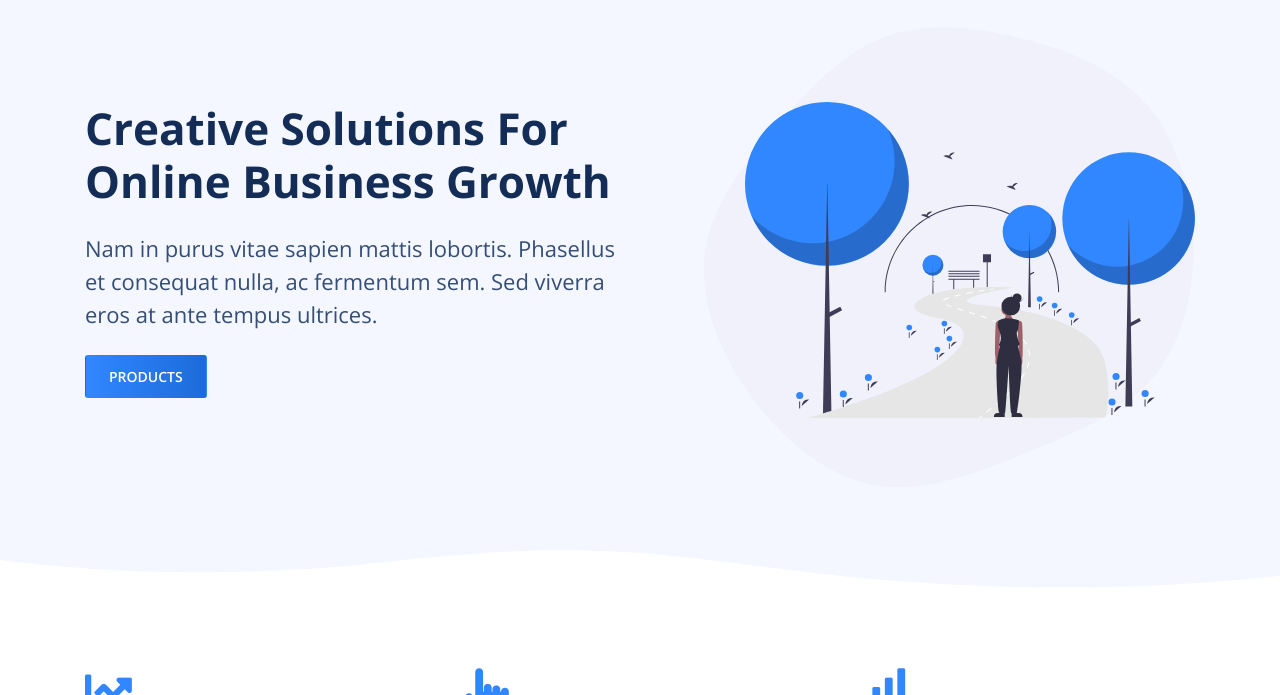
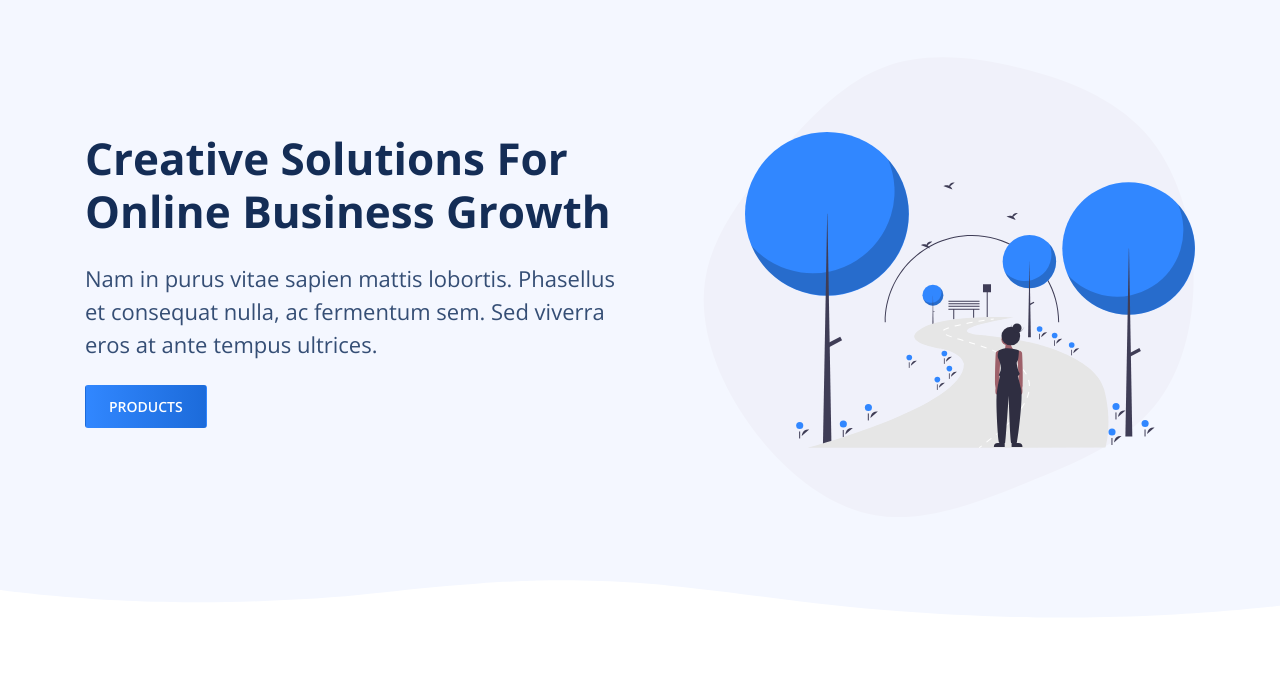
Before and after one commit to AngryStudio/angrystudio-yank-bootstrap, a plain HTML site: page index.html in a window 1280 px wide. Shown: the part 58-753 px from the top of the page. Drawn offline with nearby package versions, Linux system fonts and the light colour scheme.

Commit message:
Update style.css

```diff
--- a/assets/css/style.css
+++ b/assets/css/style.css
@@ -142,7 +142,7 @@ h4 {
 
 .hk-hero-box {
 	overflow: hidden;
-	padding: 160px 0 130px 0;
+	padding: 190px 0 130px 0;
 }
 
 .hk-hero-title {
```
